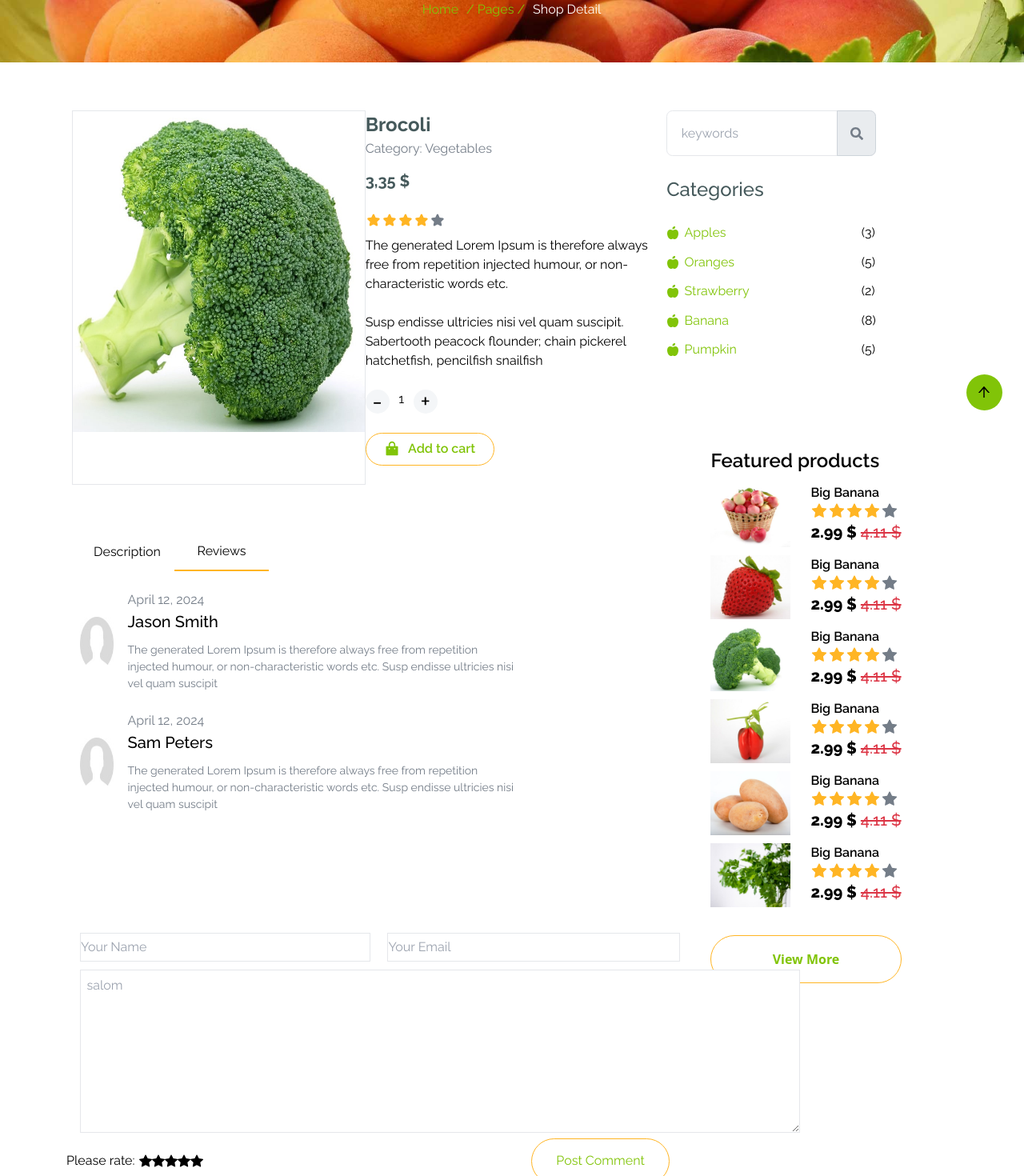
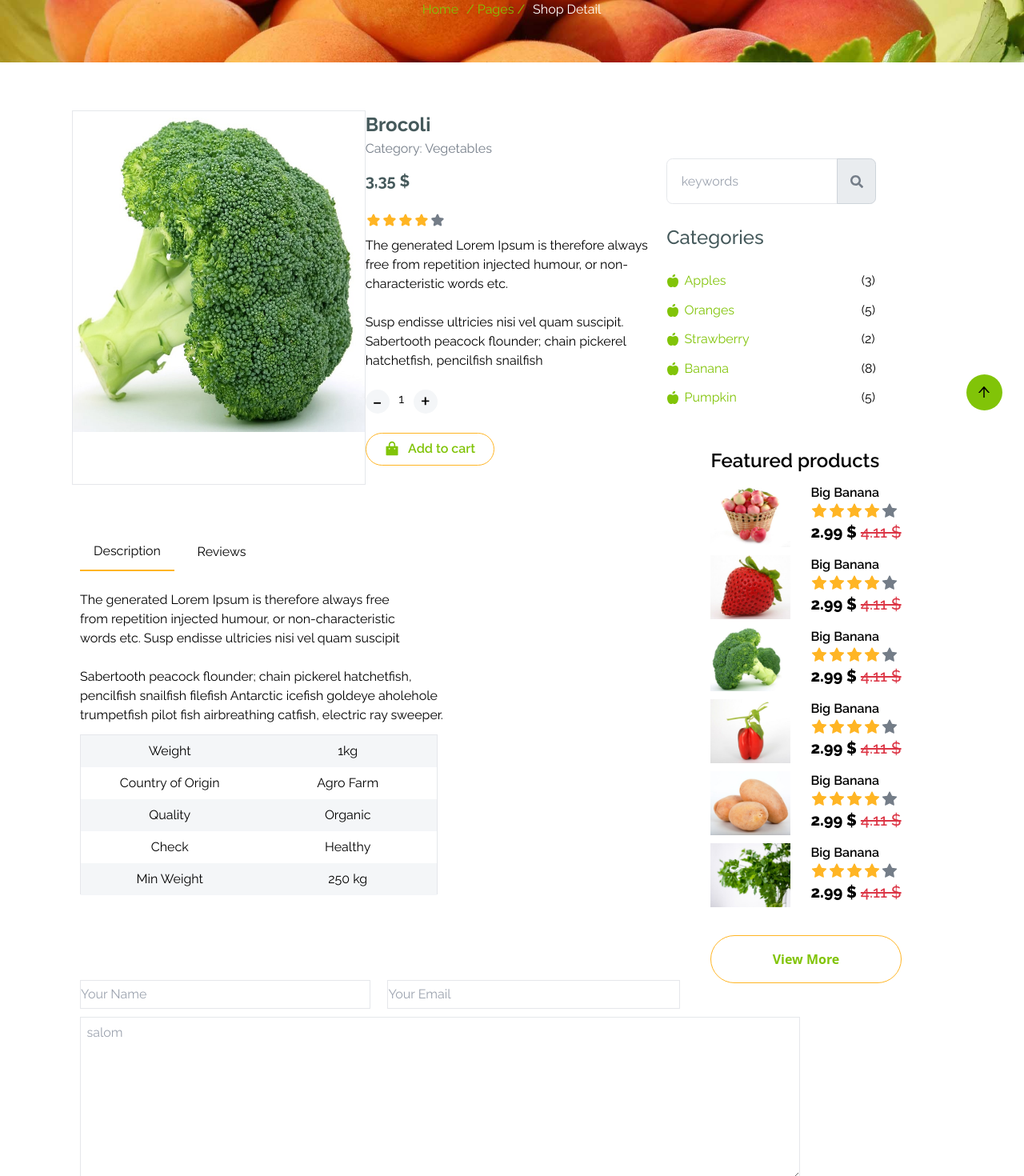
Before and after one commit to akmaljon88887777/Fruitables, a React (Create React App) app: page /shopdetail in a window 1280 px wide. Shown: the part 260-1730 px from the top of the page at 80% size. Built offline with nearby package versions, Linux system fonts and the light colour scheme; the HTML template or start-up script is replaced by a standard one.

Commit message:
shopdetail page bitdi

```diff
--- a/src/App.css
+++ b/src/App.css
@@ -60,12 +60,12 @@
   transition: 5s;
   margin-top: 3.6%;
   align-items: center;
-  box-shadow: 0 0 2rem gray;
 }
 .navbar-color {
   position: fixed;
   top: -7.5%;
   transition: 5s;
+  box-shadow: 0 0 2rem gray;
 }
 /* The container <div> - needed to position the dropdown content */
 .dropbtn {
@@ -585,9 +585,7 @@
   color: #81c408;
 }
 
-
-
-.cardimg:hover{
+.cardimg:hover {
   transform: scale(1.2);
 }
 @media screen and (max-width: 769px) {
--- a/src/Components/Navbar/index.jsx
+++ b/src/Components/Navbar/index.jsx
@@ -182,7 +182,7 @@ function Navbar() {
           </div>
         </div>
         <div
-          className={`lg:w-[97%] md:w-[96%] w-[90%] ${
+          className={`lg:w-[97%] md:w-[90%] md:-ml-[105px] w-[90%] ${
             open ? "h-[390px]" : "h-0"
           }  overflow-hidden mt-[440px] md:mt-[440px]  justify-start text-start bg-[#fff] absolute px-6 duration-300 transition-all flex flex-col  gap-6 `}
         >
--- a/src/Pages/ShopDetail/Tabs/description.jsx
+++ b/src/Pages/ShopDetail/Tabs/description.jsx
@@ -14,7 +14,7 @@ function Description() {
         snailfish filefish Antarctic icefish goldeye aholehole trumpetfish pilot
         fish airbreathing catfish, electric ray sweeper.
       </p>
-      <div className=" w-[100%] h-[200px]  bg-[#fff] border mt-5 lg:ml-0 md:ml-0 -ml-14">
+      <div className=" w-[100%] h-[200px] xl:w-[82%] bg-[#fff] border mt-5 lg:ml-0 md:ml-0 -ml-14">
         <div className="w-[100%] bg-[#f4f6f8] h-[40px] justify-between text-center items-center grid grid-cols-2">
           <p>Weight</p>
           <p>1kg</p>
--- a/src/Pages/ShopDetail/index.jsx
+++ b/src/Pages/ShopDetail/index.jsx
@@ -20,7 +20,7 @@ import Image6 from ".././../Assets/vegetable-item-6.jpg";
 import TestimonialCarousel2 from "../../Components/FreshCarousel";
 function ShopDetail() {
   const [counter, setCounter] = useState(1);
-  const [demo, setDemo] = useState(false);
+  const [demo, setDemo] = useState(true);
 
   const handleIncrement = () => {
     setCounter(counter + 1);
@@ -85,7 +85,7 @@ function ShopDetail() {
             <br />
           </div>
         </div>
-        <div className="text-start">
+        <div className="text-start mt-24">
           <div>
             <input
               type="text"
@@ -174,7 +174,7 @@ function ShopDetail() {
         </div>
         <div>
           {/* <div>salom</div> */}
-          <div className="lg:grid grid-cols-2 gap-4 lg:flex-row flex-col md:ml-0 lg:ml-0 -ml-32 -mt-[15%]">
+          <div className="lg:grid grid-cols-2 gap-4 lg:flex-row flex-col md:ml-0 lg:ml-0 -ml-32 -mt-[10%]">
             <div>
               <input
                 type="text"
```
